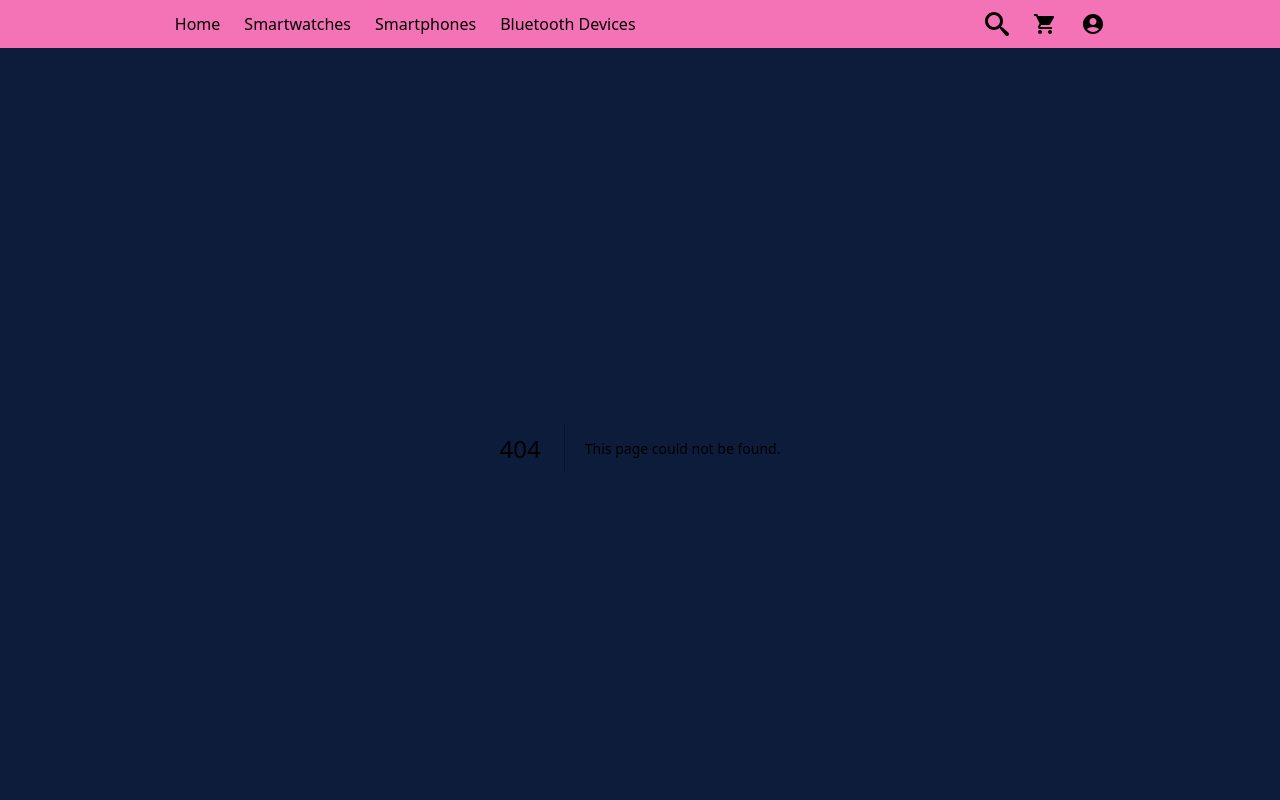
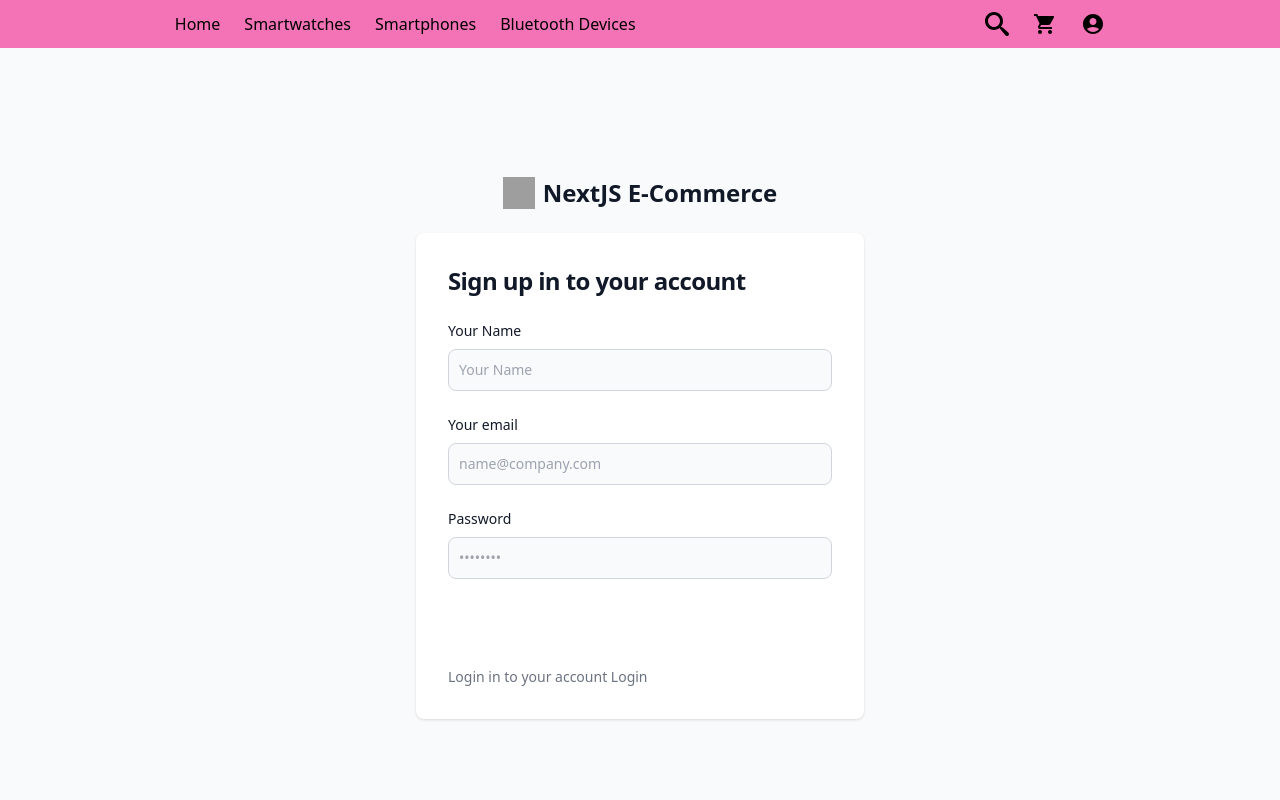
Before and after one commit to sumanmalakar/Project_Exhibition, a Next.js app: page /signup in a window 1280 px wide. Before the commit this address had no page. Shown: the top 800 px of the page. Built offline with nearby package versions, Linux system fonts and the light colour scheme; grey boxes are pictures that could not be loaded.

Commit message:
changing in login

```diff
--- /dev/null
+++ b/pages/login.js
@@ -0,0 +1,55 @@
+/* eslint-disable react/jsx-no-undef */
+/* eslint-disable @next/next/no-img-element */
+import React from 'react'
+import Link from 'next/link';
+
+export default function Login() {
+  return (
+    <div className="" >
+
+      <section class="bg-gray-50 dark:bg-pink-900">
+        <div class="flex flex-col items-center justify-center px-6 mx-auto md:h-screen lg:py-0">
+          <a href="#" class="flex items-center mb-6 text-2xl font-semibold text-gray-900 dark:text-white">
+            <img class="w-8 h-8 mr-2" src="https://flowbite.s3.amazonaws.com/blocks/marketing-ui/logo.svg" alt="logo" />
+            NextJS E-Commerce
+          </a>
+          <div class="w-full bg-white rounded-lg shadow dark:border md:mt-0 sm:max-w-md xl:p-0 dark:bg-gray-800 dark:border-gray-700">
+            <div class="p-6 space-y-4 md:space-y-6 sm:p-8">
+              <h1 class="text-xl font-bold leading-tight tracking-tight text-gray-900 md:text-2xl dark:text-white">
+                Sign in to your account
+              </h1>
+              <form class="space-y-4 md:space-y-6" action="#">
+                <div>
+                  <label for="email" class="block mb-2 text-sm font-medium text-gray-900 dark:text-white">Your email</label>
+                  <input type="email" name="email" id="email" class="bg-gray-50 border border-gray-300 text-gray-900 sm:text-sm rounded-lg focus:ring-primary-600 focus:border-primary-600 block w-full p-2.5 dark:bg-gray-700 dark:border-gray-600 dark:placeholder-gray-400 dark:text-white dark:focus:ring-blue-500 dark:focus:border-blue-500" placeholder="name@company.com" required="" />
+                </div>
+                <div>
+                  <label for="password" class="block mb-2 text-sm font-medium text-gray-900 dark:text-white">Password</label>
+                  <input type="password" name="password" id="password" placeholder="••••••••" class="bg-gray-50 border border-gray-300 text-gray-900 sm:text-sm rounded-lg focus:ring-primary-600 focus:border-primary-600 block w-full p-2.5 dark:bg-gray-700 dark:border-gray-600 dark:placeholder-gray-400 dark:text-white dark:focus:ring-blue-500 dark:focus:border-blue-500" required="" />
+                </div>
+                <div class="flex items-center justify-between">
+                  <div class="flex items-start">
+                    <div class="flex items-center h-5">
+                      <input id="remember" aria-describedby="remember" type="checkbox" class="w-4 h-4 border border-gray-300 rounded bg-gray-50 focus:ring-3 focus:ring-primary-300 dark:bg-gray-700 dark:border-gray-600 dark:focus:ring-primary-600 dark:ring-offset-gray-800" required="" />
+                    </div>
+                    <div class="ml-3 text-sm">
+                      <label for="remember" class="text-gray-500 dark:text-gray-300">Remember me</label>
+                    </div>
+                  </div>
+                  <Link href={"/forgot"} class="text-sm font-medium text-primary-600 hover:underline dark:text-primary-500">Forgot password?</Link>
+                </div>
+
+                <Link href={'/'}><button type="submit" class="w-full text-white bg-primary-600 hover:bg-primary-700 focus:ring-4 focus:outline-none focus:ring-primary-300 font-medium rounded-lg text-sm px-5 py-2.5 text-center dark:bg-primary-600 dark:hover:bg-primary-700 dark:focus:ring-primary-800">Sign in</button></Link>
+
+                <p class="text-sm font-light text-gray-500 dark:text-gray-400">
+                  Don’t have an account yet? <Link href={'/signup'} class="font-medium text-primary-600 hover:underline dark:text-primary-500">Sign up</Link>
+                </p>
+              </form>
+            </div>
+          </div>
+        </div>
+      </section>
+
+    </div>
+  )
+}
--- /dev/null
+++ b/pages/signup.js
@@ -0,0 +1,73 @@
+/* eslint-disable react/jsx-no-undef */
+/* eslint-disable @next/next/no-img-element */
+
+import Link from 'next/link'
+
+
+export default function Signup() {
+  return (
+    <>
+
+      <div className="">
+        <section className="bg-gray-50 dark:bg-pink-900">
+          <div className="flex flex-col items-center justify-center px-6  mx-auto md:h-screen lg:py-0">
+            <a href="#" className="flex items-center mb-6 text-2xl font-semibold text-gray-900 dark:text-white">
+              <img className="w-8 h-8 mr-2" src="https://flowbite.s3.amazonaws.com/blocks/marketing-ui/logo.svg" alt="logo" />
+              NextJS E-Commerce
+            </a>
+            <div className="w-full bg-white rounded-lg shadow dark:border md:mt-0 sm:max-w-md xl:p-0 dark:bg-gray-800 dark:border-gray-700">
+              <div className="p-6 space-y-4 md:space-y-6 sm:p-8">
+                <h1 className="text-xl font-bold leading-tight tracking-tight text-gray-900 md:text-2xl dark:text-white">
+                  Sign up in to your account
+                </h1>
+
+
+                <form
+
+                  className="space-y-4 md:space-y-6"
+                  method="POST">
+
+                  <div>
+                    <label htmlFor="name" className="block mb-2 text-sm font-medium text-gray-900 dark:text-white">Your Name</label>
+                    <input
+
+                      type="name"
+                      name="name"
+                      id="name"
+                      className="bg-gray-50 border border-gray-300 text-gray-900 sm:text-sm rounded-lg focus:ring-primary-600 focus:border-primary-600 block w-full p-2.5 dark:bg-gray-700 dark:border-gray-600 dark:placeholder-gray-400 dark:text-white dark:focus:ring-blue-500 dark:focus:border-blue-500"
+                      placeholder="Your Name" required="" />
+                  </div>
+
+
+                  <div>
+                    <label htmlFor="email" className="block mb-2 text-sm font-medium text-gray-900 dark:text-white">Your email</label>
+                    <input
+
+                      type="email"
+                      name="email"
+                      id="email"
+                      className="bg-gray-50 border border-gray-300 text-gray-900 sm:text-sm rounded-lg focus:ring-primary-600 focus:border-primary-600 block w-full p-2.5 dark:bg-gray-700 dark:border-gray-600 dark:placeholder-gray-400 dark:text-white dark:focus:ring-blue-500 dark:focus:border-blue-500" placeholder="name@company.com" required="" />
+                  </div>
+                  <div>
+                    <label htmlFor="password" className="block mb-2 text-sm font-medium text-gray-900 dark:text-white">Password</label>
+                    <input
+
+                      name="password"
+                      type="password"
+                      id="password"
+                      placeholder="••••••••" className="bg-gray-50 border border-gray-300 text-gray-900 sm:text-sm rounded-lg focus:ring-primary-600 focus:border-primary-600 block w-full p-2.5 dark:bg-gray-700 dark:border-gray-600 dark:placeholder-gray-400 dark:text-white dark:focus:ring-blue-500 dark:focus:border-blue-500" required="" />
+                  </div>
+
+                  <button type="submit" className="w-full text-white bg-secondary-600 hover:bg-primary-700 focus:ring-4 focus:outline-none focus:ring-primary-300 font-medium rounded-lg text-sm px-5 py-2.5 text-center dark:bg-primary-600 dark:hover:bg-primary-700 dark:focus:ring-primary-800">Signup</button>
+                  <p className="text-sm font-light text-gray-500 dark:text-gray-400">
+                    Login in to your account <Link href={'/login'} className="font-medium text-primary-600 hover:underline dark:text-primary-500">Login</Link>
+                  </p>
+                </form>
+              </div>
+            </div>
+          </div>
+        </section>
+      </div>
+    </>
+  )
+}
```
